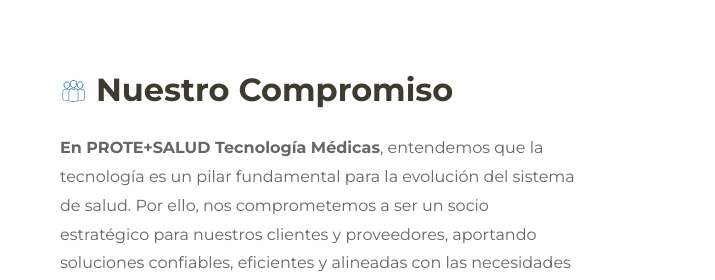
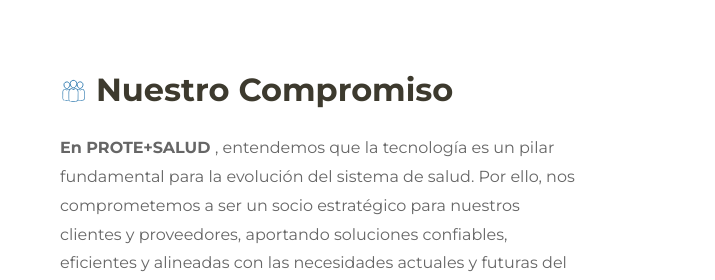
Before and after one commit to octa13/ProteSalud, a plain HTML site: page nosotros.html in a window 1280 px wide. Shown: the part 2060-2340 px from the top of the page, 0-715 px from the left. Drawn offline with Linux system fonts and the light colour scheme.

Commit message:
terminando

```diff
--- a/nosotros.html
+++ b/nosotros.html
@@ -391,7 +391,7 @@
     <div class="nosotros__contenido">
 
         <p>
-            <strong>En PROTE+SALUD Tecnología Médicas</strong>, entendemos que la tecnología es un pilar fundamental para la evolución del sistema de salud. Por ello, nos comprometemos a ser un socio estratégico para nuestros clientes y proveedores, aportando soluciones confiables, eficientes y alineadas con las necesidades actuales y futuras del sector.
+            <strong>En PROTE+SALUD </strong>, entendemos que la tecnología es un pilar fundamental para la evolución del sistema de salud. Por ello, nos comprometemos a ser un socio estratégico para nuestros clientes y proveedores, aportando soluciones confiables, eficientes y alineadas con las necesidades actuales y futuras del sector.
         </p>
 
 
```
